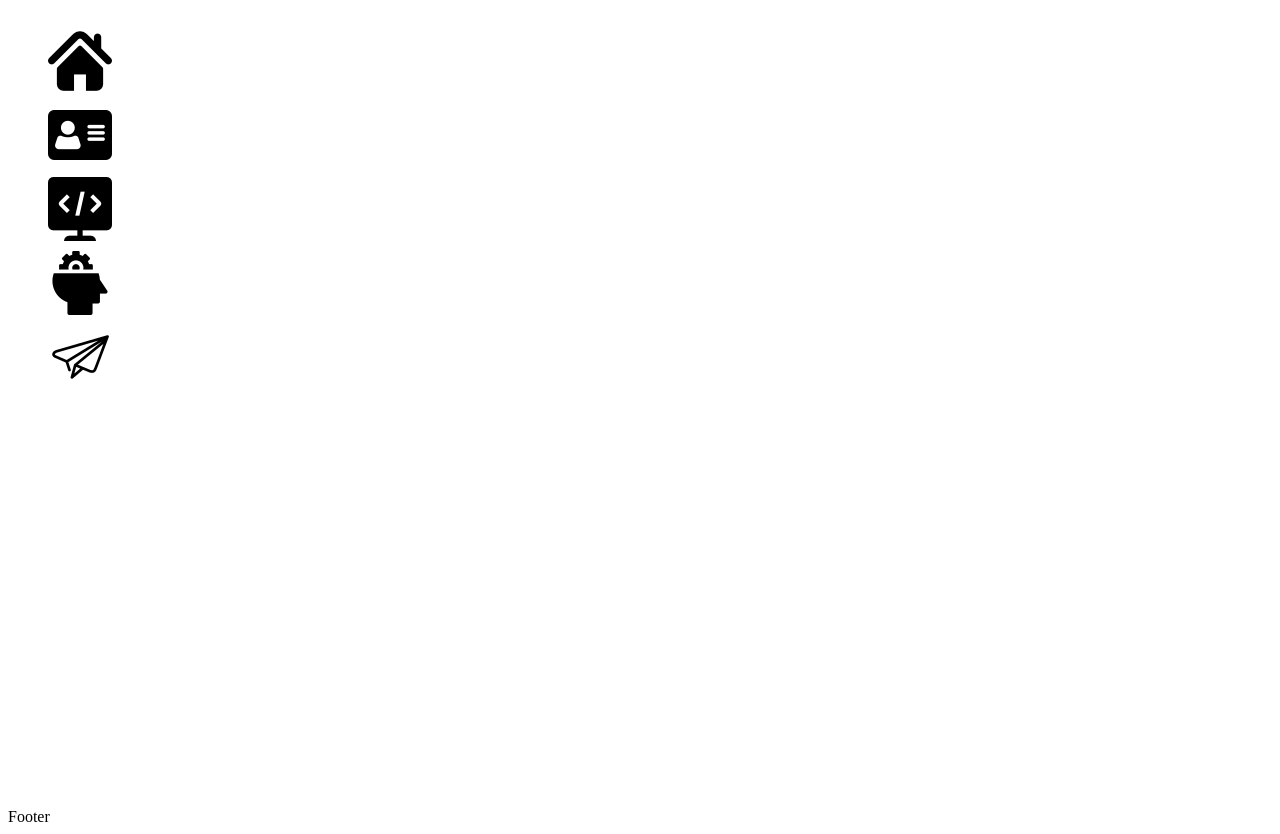
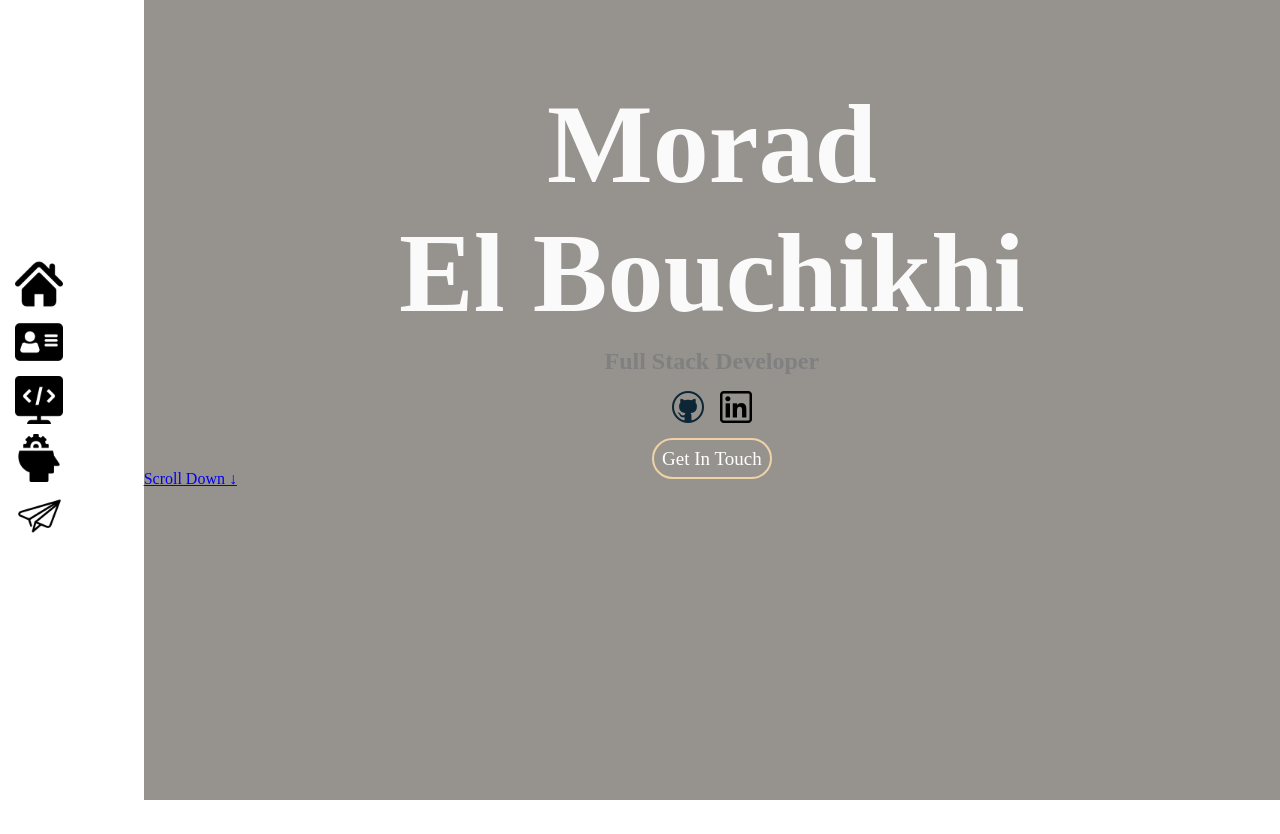
Before and after one commit to Morad17/portfolio-2024, a React (Create React App) app: page / in a window 1280 px wide. After the commit the page ends 800 px from the top, so only its background shows below. Built offline with nearby package versions, Linux system fonts and the light colour scheme.

Commit message:
editing home

```diff
--- a/src/App.js
+++ b/src/App.js
@@ -3,13 +3,20 @@ import { Outlet, createBrowserRouter, RouterProvider } from 'react-router-dom';
 
 import Footer from './components/Footer'
 import Home from './pages/Home'
+import SideNav from './components/SideNav';
+import About from './pages/About'
+import Projects from './pages/Projects'
+import Skills from './pages/Skills'
+import Contact from './pages/Contact'
+
+
 function App() {
 
   const Layout = () => {
     return (
     <div className="main-layout">
+      <SideNav />
       <Outlet />
-      <Footer />
     </div>)
   }
 
@@ -21,6 +28,22 @@ function App() {
         path: "/",
         element: <Home />
       },
+      {
+        path: "/about",
+        element:<About />
+      },
+      {
+        path: "/skills",
+        element: <Skills />
+      },
+      {
+        path: "/projects",
+        element: <Projects />
+      },
+      {
+        path: "/contact",
+        element: <Contact />
+      }
     ]}
   ])
 
--- a/src/assets/scss/base.scss
+++ b/src/assets/scss/base.scss
@@ -1,16 +1,88 @@
 *{
     // box-sizing: border-box;
+    margin: 0;
+    padding: 0;
 }
+
+///Variables ///
+
+// #96938f gray/gold
+// #8f8a81 natural titanium
+///Colors ///
+    $turquoise: #024251;
+    $gold: #dbb852;
+    $gray: #96938f;
+
 
 ///App ///
 
 .main-layout{
-
+        display: flex;
+        flex-direction: row;
 }
 
 ///Home ///
 .home{
     height: 100vh;
+    width: 100vw;
+    background-color: $gray;
+    .hero-title-row{
+        margin-top: 10vh;
+        align-items: center;
+        display: flex;
+        flex-direction: column;
+        justify-content: center;
+    }
+    .hero-name{
+        font-size: 7em;
+        margin: 0 10px 0;
+        color: #fafafa;
+    }
+    .hero-name:hover{
+      color: #dbb852;
+    }
+    .hero-title{
+        font-size: 1.5em;
+        margin: 10px;
+        font-weight: 600;
+        color:gray;
+    }
+    .social-icons{
+        display: flex;
+        flex-direction: row;
+        li{
+            padding: 6px;
+            list-style: none;
+            cursor: pointer;
+        }
+
+        a{
+            text-decoration: none;
+            font-size: 35px;
+            color: white ;
+            cursor: pointer;
+            padding: 2px;
+        }
+        // .sIcon{
+        //   cursor: pointer;
+        // }
+    }
+    .sIcon:hover{
+        color: $gold;
+    }
+    .contact-button{
+        margin-top: 10px;
+    }
+    .basic-button{
+        color: white;
+        border-color: white;
+        padding: 8px;
+        font-size: 19px;
+        text-decoration: none;
+        border: 2px solid #efd3a6;
+        border-radius: 30px;
+      }
+
 }
 
 /// Nav ///
@@ -19,6 +91,9 @@
     display: flex;
     flex-direction: column;
     justify-content: center;
+    width: 10vw;
+    height: 100vh;
+    padding: 0 15px;
     ul li{
         list-style: none;
     }
@@ -29,6 +104,7 @@
             text-decoration: none;
             img{
                 padding: 5px 0;
+                width: 48px;
             }
             p{
                 font-size: 30px;
--- /dev/null
+++ b/src/pages/About.jsx
@@ -0,0 +1,9 @@
+import React from 'react'
+
+const About = () => {
+  return (
+    <div>About</div>
+  )
+}
+
+export default About
--- /dev/null
+++ b/src/pages/Contact.jsx
@@ -0,0 +1,9 @@
+import React from 'react'
+
+const Contact = () => {
+  return (
+    <div>Contact</div>
+  )
+}
+
+export default Contact
--- a/src/pages/Home.jsx
+++ b/src/pages/Home.jsx
@@ -1,10 +1,35 @@
 import React from 'react'
 import SideNav from '../components/SideNav'
+
+import github from "../assets/icons/github.png"
+import linkedin from "../assets/icons/linkedin.png"
 
 const Home = () => {
   return (
     <div className="home">
-      <SideNav />
+      <div className="hero-title-row">
+        <h1 className="hero-name">Morad</h1>
+        <h1 className="hero-name">El Bouchikhi</h1>
+        <p className="hero-title">Full Stack Developer</p>
+        <ul className="social-icons">
+                <li>
+                  <a href="https://github.com/Morad17">
+                  <img className="sIcon" src={github} alt="" />
+                  </a>
+                </li>
+                <li>
+                  <a href="http://linkedin.com/in/morad-elbouchikhi">
+                    <img className="sIcon" src={linkedin} alt="" />
+                  </a>
+                </li>
+        </ul>
+        <div className="contact-button">
+            <a href="#contact-section" className="basic-button">Get In Touch</a>
+        </div>
+      </div>
+      <div className="scroll-down">
+          <a href="#about-section" >Scroll Down <span> &#8595;</span></a>
+      </div>
     </div>
   )
 }
--- /dev/null
+++ b/src/pages/Projects.jsx
@@ -0,0 +1,9 @@
+import React from 'react'
+
+const Projects = () => {
+  return (
+    <div>Projects</div>
+  )
+}
+
+export default Projects
--- /dev/null
+++ b/src/pages/Skills.jsx
@@ -0,0 +1,9 @@
+import React from 'react'
+
+const Skills = () => {
+  return (
+    <div>Skills</div>
+  )
+}
+
+export default Skills
```
Also changed, not shown: src/assets/icons/github.png (added), src/assets/icons/linkedin.png (added).
